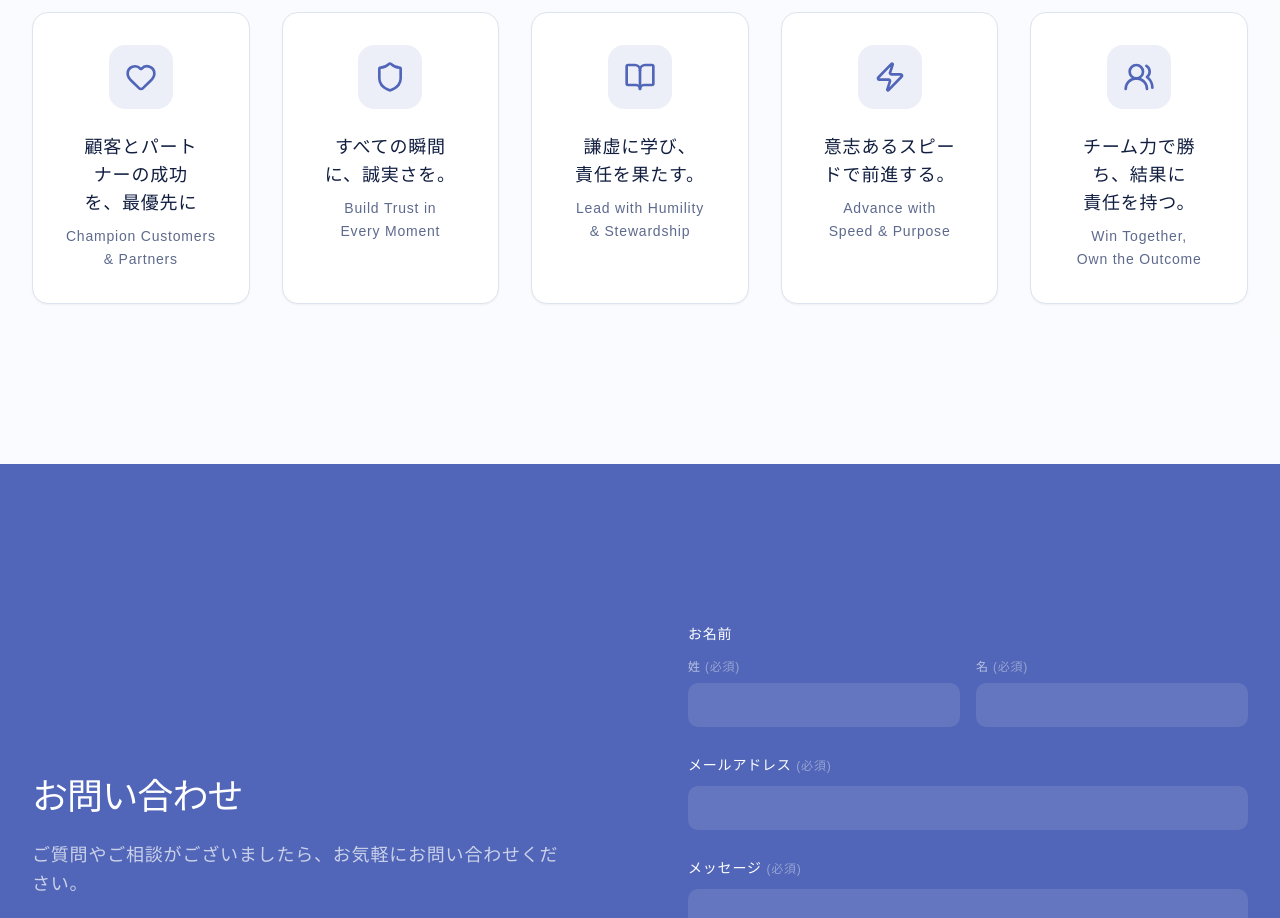
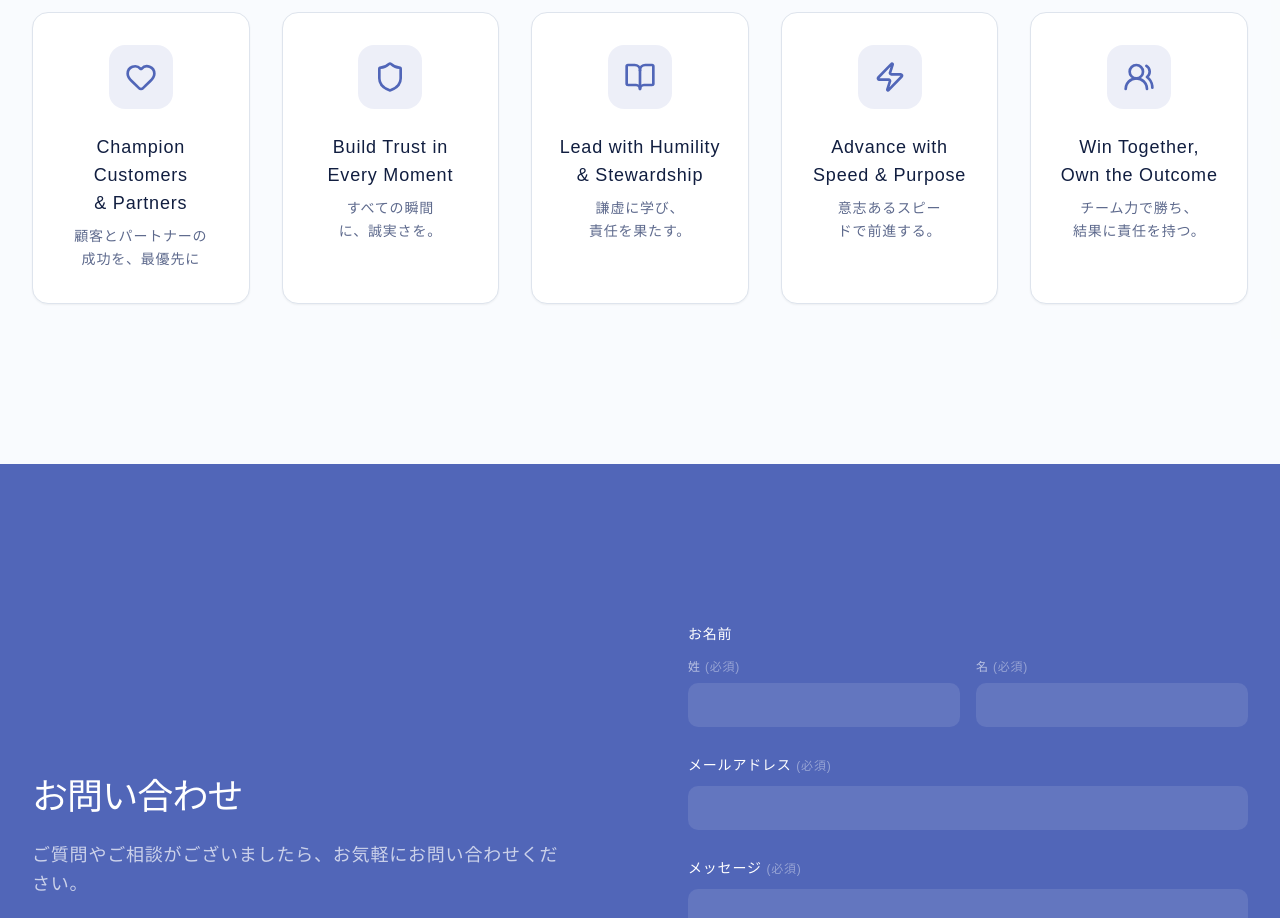
Before and after one commit to Haven-AI-Partners/corporate-website, a Next.js app: page /leadership in a window 1280 px wide. Shown: the part 1440-2358 px from the top of the page. Built offline with nearby package versions, Linux system fonts and the light colour scheme; no server answers.

Commit message:
fix(values): correct JA title/subtitle order
Title is always the English value name in both locales.
Subtitle is the Japanese tagline in JA mode, English translation in EN mode.

```diff
--- a/components/sections/values.tsx
+++ b/components/sections/values.tsx
@@ -34,10 +34,10 @@ export function ValuesSection({ locale }: { locale: Locale }) {
                 </div>
                 <div className="mt-6 flex flex-col gap-2">
                   <h3 className="text-balance text-base font-medium leading-snug text-foreground lg:text-lg">
-                    {locale === "ja" ? item.ja : item.en}
+                    {item.en}
                   </h3>
                   <p className="text-balance text-sm leading-relaxed text-muted-foreground">
-                    {locale === "ja" ? item.en : item.enSub}
+                    {locale === "ja" ? item.ja : item.enSub}
                   </p>
                 </div>
               </div>
```
